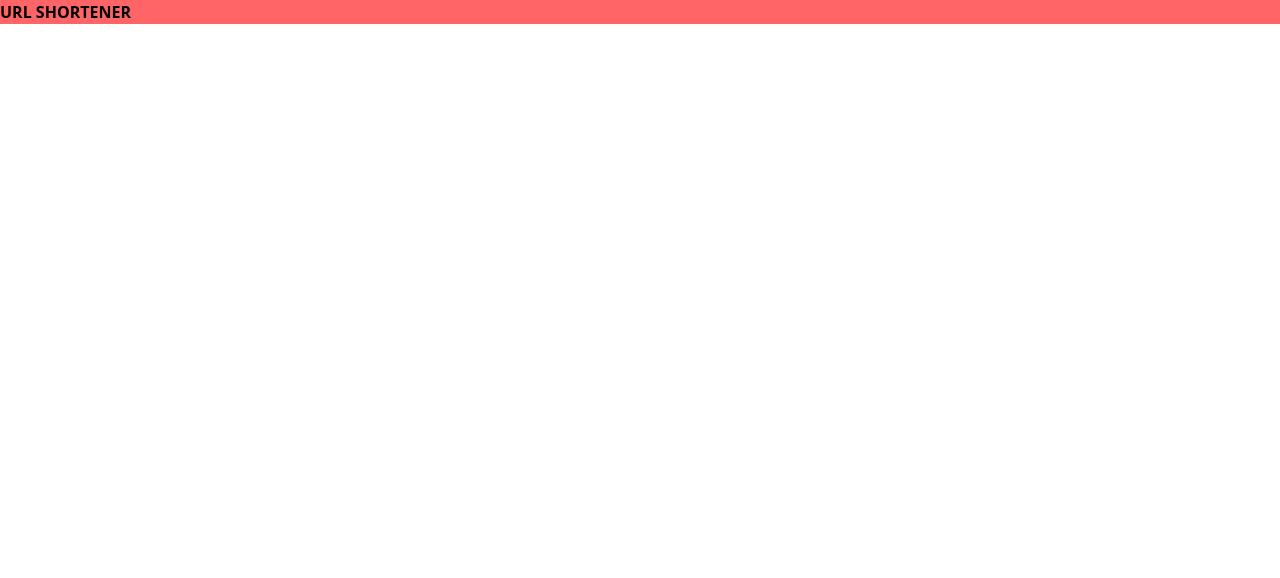
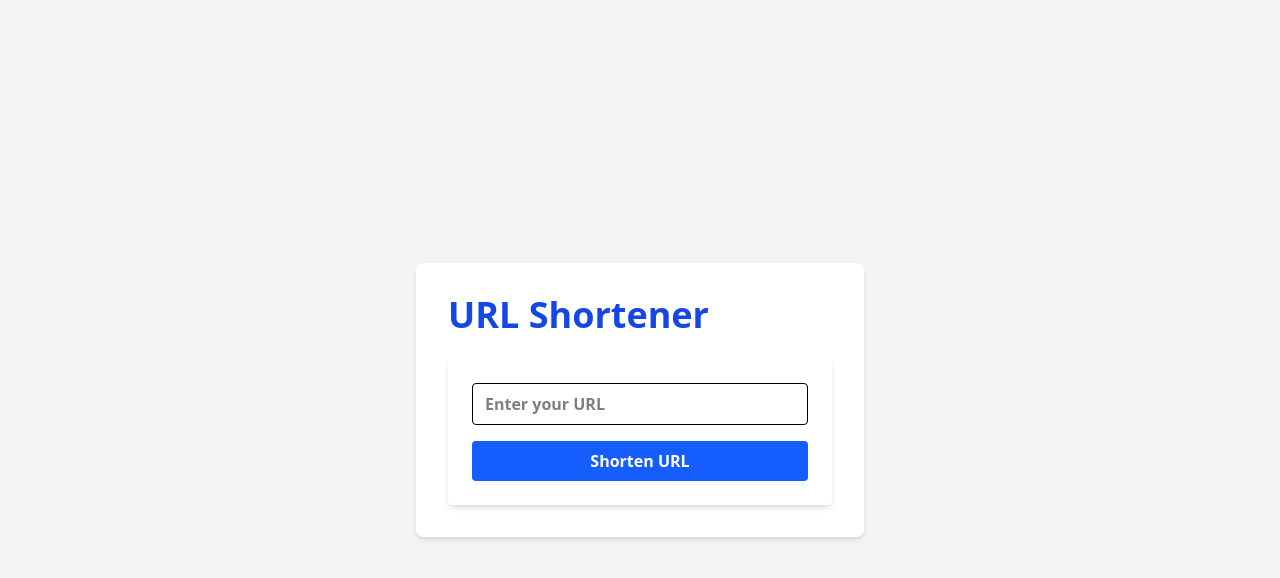
Before and after one commit to ikeshav26/url-shortener-frontend, a React (Vite) app: page / in a window 1280 px wide. Shown: the top 578 px of the page. Built offline with nearby package versions, Linux system fonts and the light colour scheme.

Commit message:
Basic Ui form

```diff
--- a/src/App.jsx
+++ b/src/App.jsx
@@ -1,9 +1,10 @@
 import React from 'react'
+import Homepage from './pages/Homepage'
 
 const App = () => {
   return (
     <div className='bg-red-400 font-extrabold'>
-      URL SHORTENER
+      <Homepage/>
     </div>
   )
 }
--- /dev/null
+++ b/src/components/Urlform.jsx
@@ -0,0 +1,34 @@
+import React, { useState } from 'react';
+
+const Urlform = () => {
+
+  return (
+    <form  className=" p-6 rounded shadow-md w-full max-w-md">
+      <div className="mb-4">
+        <input
+          type="url"
+          className="w-full px-3 py-2 border rounded focus:outline-none focus:ring-2 focus:ring-blue-400"
+          placeholder="Enter your URL"
+
+        />
+      </div>
+      <button
+        type="submit"
+        className="w-full bg-blue-600 text-white py-2 rounded hover:bg-blue-700 transition"
+      >
+        Shorten URL
+      </button>
+      {/*{error && <div className="text-red-500 mt-3">{error}</div>}
+      {shortUrl && (
+        <div className="mt-4">
+          <span className="font-semibold">Short URL: </span>
+          <a href={shortUrl} className="text-blue-600 underline" target="_blank" rel="noopener noreferrer">
+            {shortUrl}
+          </a>
+        </div>
+      )}*/}
+    </form>
+  );
+};
+
+export default Urlform;
--- /dev/null
+++ b/src/pages/Homepage.jsx
@@ -0,0 +1,15 @@
+import React from 'react';
+import Urlform from '../components/Urlform';
+
+const Homepage = () => {
+  return (
+    <div className="flex flex-col items-center justify-center min-h-screen bg-gray-100">
+      <div className='bg-white p-8 rounded-lg shadow-md w-full max-w-md'>
+        <h1 className="text-4xl font-bold mb-6 text-blue-700">URL Shortener</h1>
+      <Urlform />
+      </div>
+    </div>
+  );
+};
+
+export default Homepage;
```
